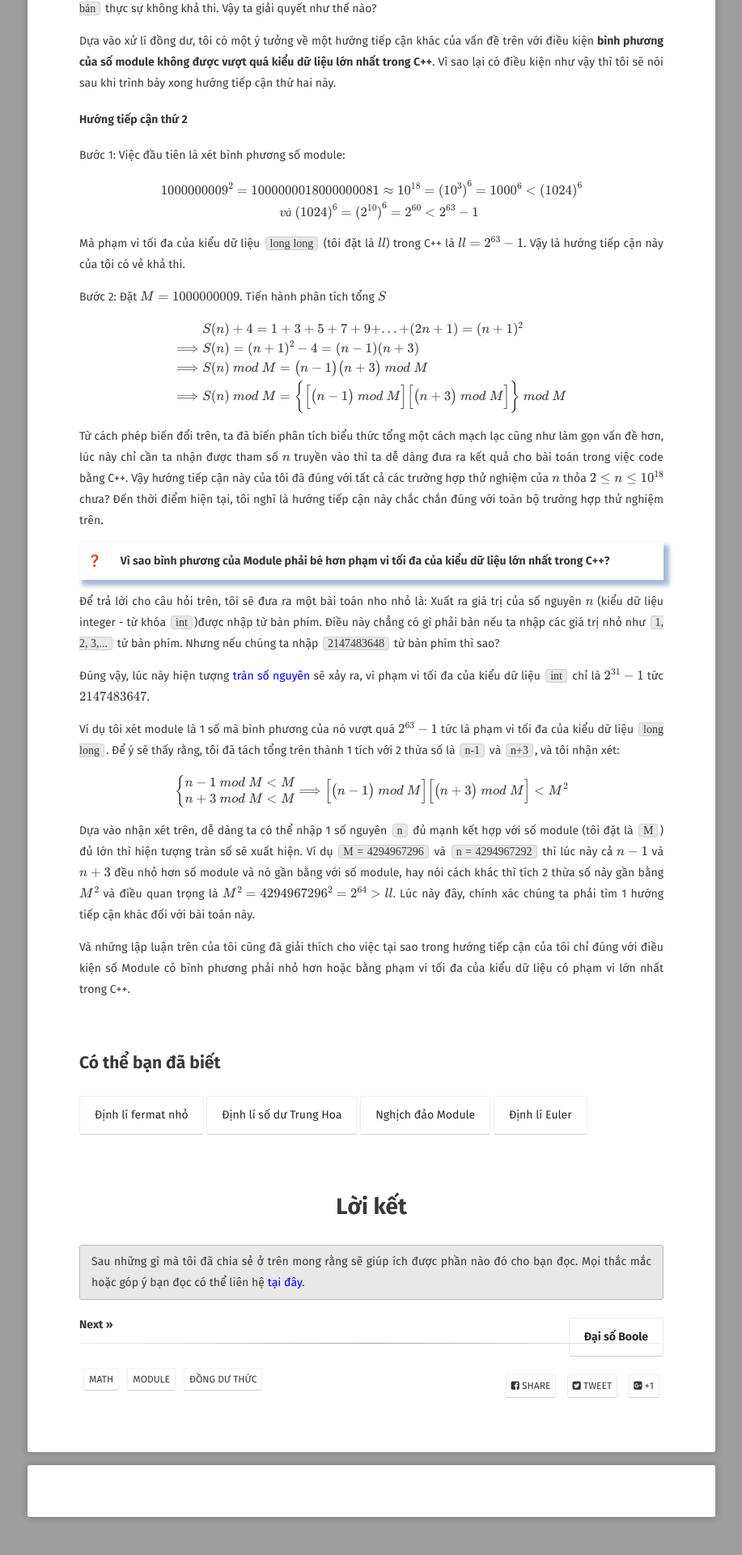
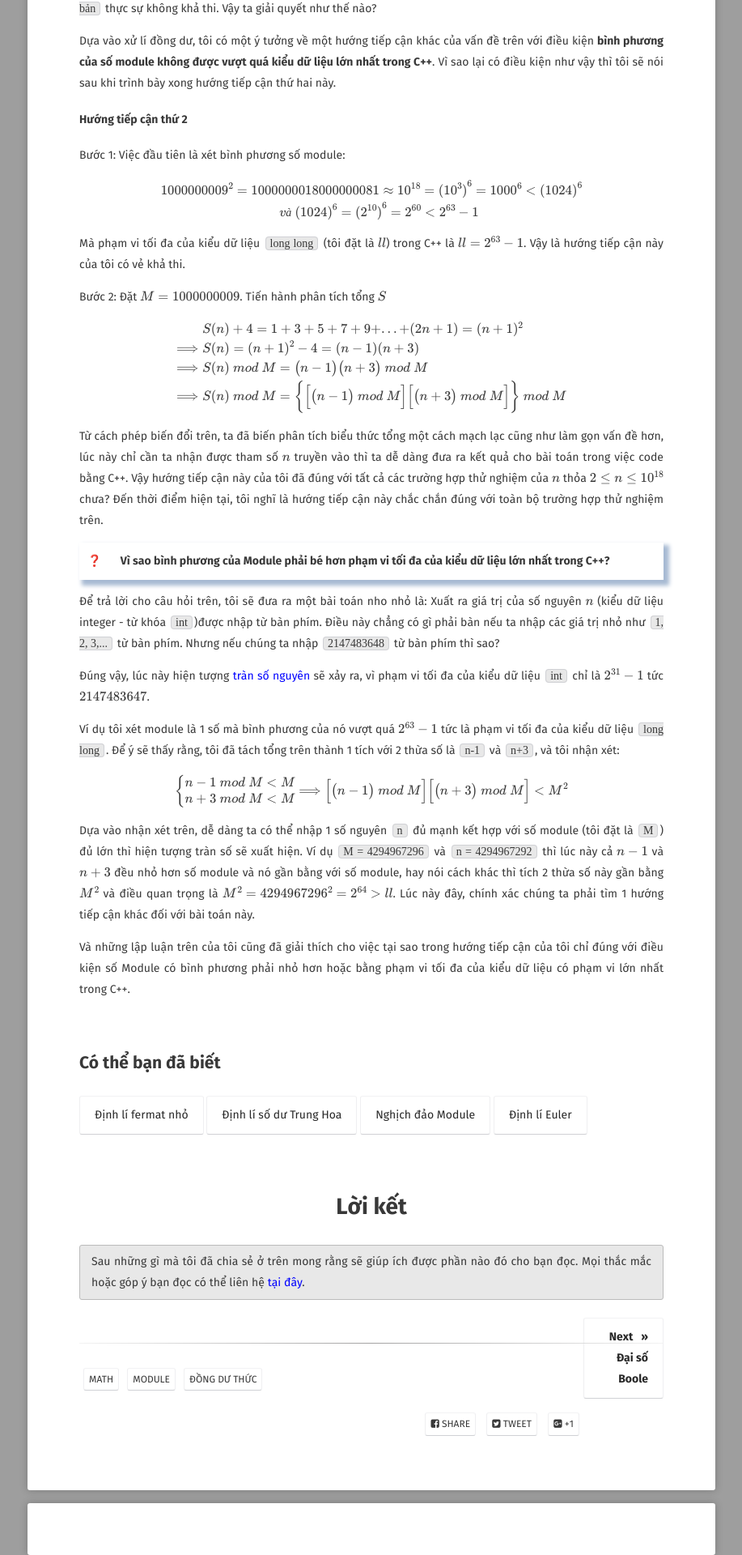
Before and after one commit to hieuhdh/deuteri, a Jekyll site: the page built from _posts/2020-10-15-[Math]-Dong-du-thuc.md, in a window 1280 px wide. Shown: the part 2792-4712 px from the top of the page at 81% size, without its empty margins (181-1098 px from the left). Built offline with Jekyll 4.4.1, drawn with Linux system fonts in a browser that asks for light colours; some web fonts are replaced; formulas are drawn with MathJax 3; comment, search, counter and statistics services are not loaded; before the commit the page ends 4665 px from its top, so only the background shows below that.

Commit message:
fix something

```diff
--- a/_posts/2020-10-15-[Math]-Dong-du-thuc.md
+++ b/_posts/2020-10-15-[Math]-Dong-du-thuc.md
@@ -230,6 +230,5 @@ Sau những gì mà tôi đã chia sẻ ở trên mong rằng sẽ giúp ích đ
 {: .notice}
 
 <h4 align="right">
-    <div style="float: left;">Next &raquo;</div>
-    <div style = "float: right;"><a href="https://hieuhdh.github.io/deuteri/Math-Dai-so-Boole/" class="btn" >Đại số Boole</a></div>
+    <div style = "float: right;"><a href="https://hieuhdh.github.io/deuteri/Math-Dai-so-Boole/" class="btn" style="padding-left: 20%">Next &nbsp; &raquo; <br> Đại số Boole</a></div>
 </h4>
```
